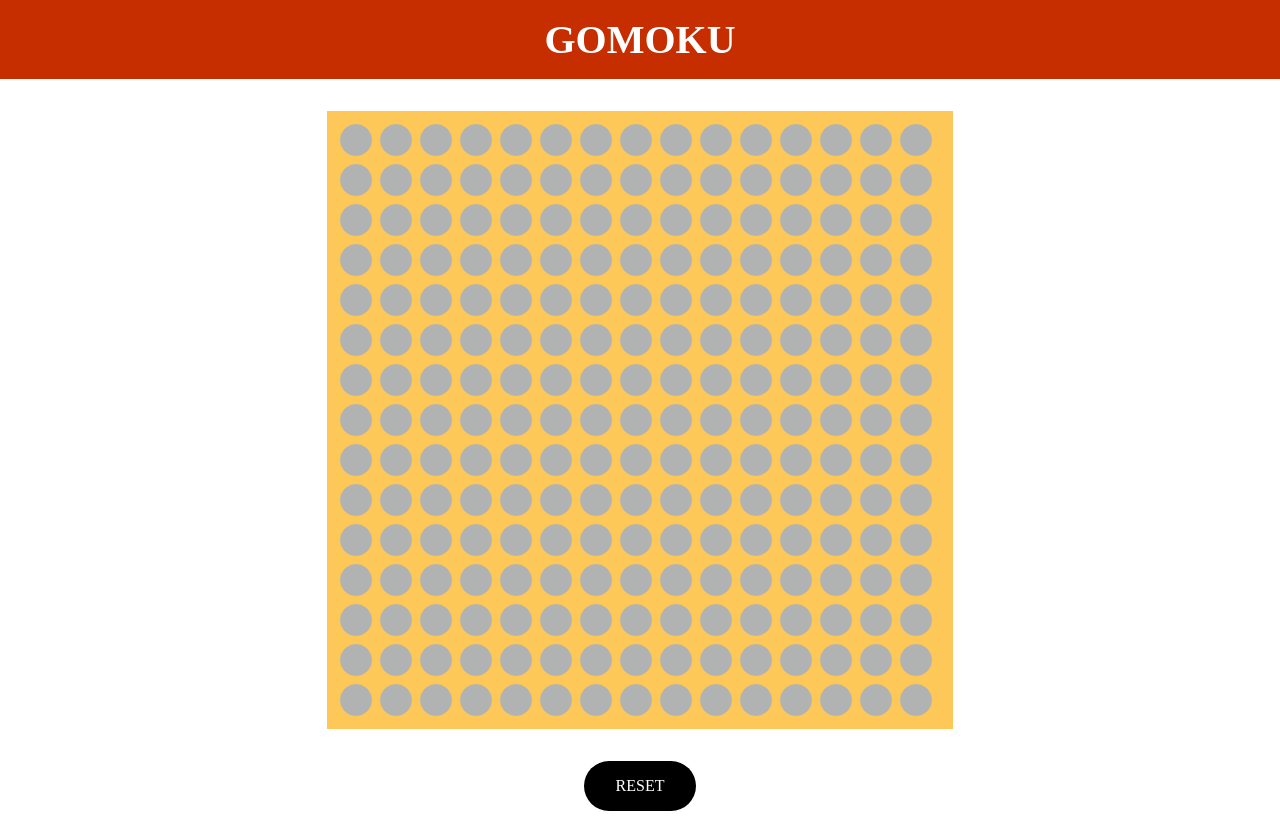
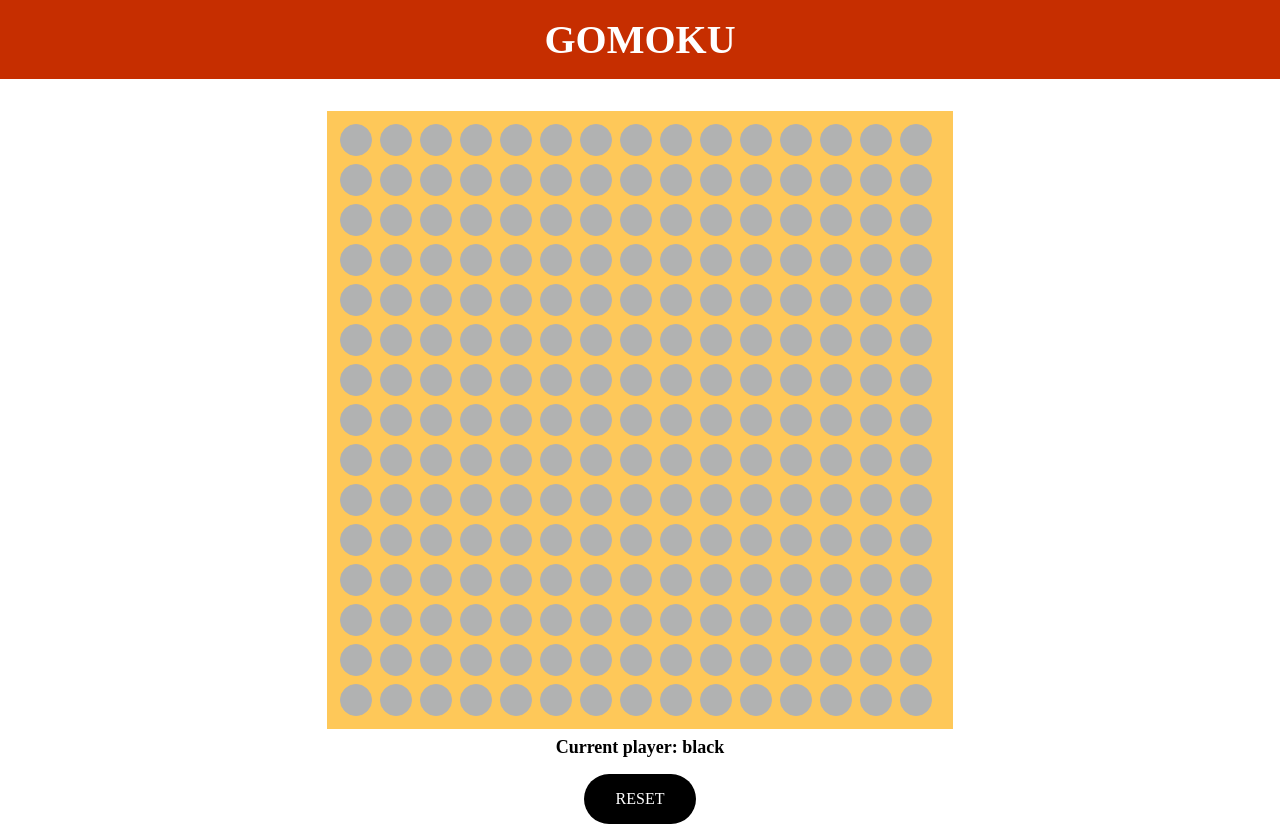
Before and after one commit to lukeNorris1/Gomoku-typescript, a website built with Parcel: page index.html in a window 1280 px wide. Built offline with nearby package versions, Linux system fonts and the light colour scheme.

Commit message:
Added turn counter and fixed reset bug - wrong player

```diff
--- a/app.ts
+++ b/app.ts
@@ -1,4 +1,4 @@
-var turnToggle = true
+var turnToggle = false
 
 enum STATUS {
   AVAILABLE = 'AVAILABLE',
@@ -58,9 +58,11 @@ class Tile {
         this.status === STATUS.WHITE) return
       this.element.classList.remove(this.status.toLowerCase())
       if (turnToggle){
+        turnOrderText.innerText = "Current player: black"
         this.status = this.status === STATUS.AVAILABLE || STATUS.BLACK ? STATUS.WHITE : STATUS.AVAILABLE
         turnToggle = !turnToggle
       } else {
+        turnOrderText.innerText = "Current player: white"
         this.status = this.status === STATUS.AVAILABLE || STATUS.WHITE ? STATUS.BLACK : STATUS.AVAILABLE
         turnToggle = !turnToggle
       }
@@ -104,17 +106,26 @@ class Tile {
     }
   }
 
+// Creating the game board
 var seatMap = new SeatMap(15, 15)
+var resetButton = document.createElement('div')
+var turnOrderText = document.createElement('div')
 document.getElementById('container')?.append(seatMap.element)
 
-var resetButton = document.createElement('div')
+//Adding the reset button
 resetButton.classList.add('reset')
 resetButton.innerText = "RESET"
 document.getElementById('reset-container')?.append(resetButton)
 
 resetButton.addEventListener('click', () => {
-  console.log("reset click")
   console.log(seatMap.selectedSeats.map((index) => console.log(seatMap[index])))
   seatMap.rows.map((row) => row.tiles.map((tile) => tile.resetStatus()))
   seatMap.resetSelectedSeats()
+  turnOrderText.innerText = "Current player: black"
+  turnToggle = false
 })
+
+//Changing the turn order for the player
+turnOrderText.classList.add('turnOrder')
+turnOrderText.innerText = "Current player: black"
+document.getElementById('turn-order')?.append(turnOrderText)
--- a/index.html
+++ b/index.html
@@ -12,6 +12,7 @@
     <header class="header">GOMOKU</header>
 
     <div id="container"></div>
+    <div class="turnOrder" id="turn-order"></div>
     <div class = 'reset' id="reset-container"></div>
 
   </body>
--- a/style.css
+++ b/style.css
@@ -20,14 +20,12 @@ body {
     flex-direction: column;
     width: auto;
     max-width: 600px;
-    margin: 2rem auto;
+    margin: 2rem auto 0.5rem;
     perspective: 500px;
     background-color: #fec859;
     padding: 0.8rem;
     row-gap: 0.5rem;
   }
-
-
 
   .row {
     display: flex;
@@ -70,3 +68,12 @@ body {
   .reset:hover{
     color: #333;
   }
+
+  .turnOrder{
+    width: auto;
+    font-size: large;
+    font-weight: bolder;
+    margin: 0rem auto;
+    color: #000;
+    padding: 0 0 0.5rem 0;
+  }
```
